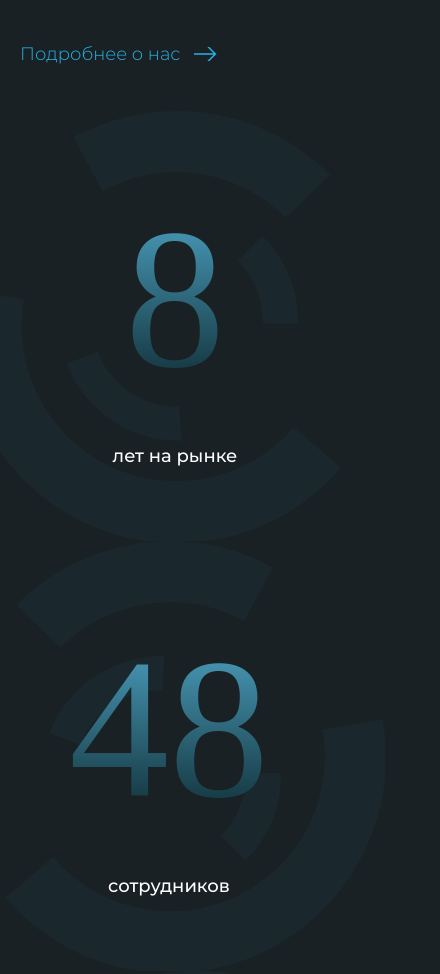
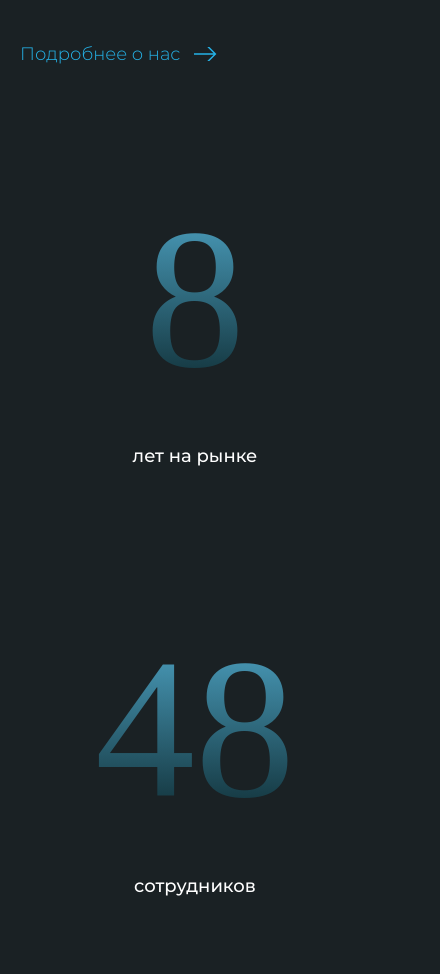
Before and after one commit to frostyx-vk/sibgau, a website: page index.html in a window 390 px wide. Shown: the part 1344-2318 px from the top of the page, 440 px wide, since content can reach past the window. Drawn offline with Linux system fonts and the light colour scheme.

Commit message:
fix adaptive

```diff
--- a/src/css/style.css
+++ b/src/css/style.css
@@ -983,10 +983,13 @@ p {
     .content-company {
         padding: 0 10px;
     }
-
-    .content-statistics .content-statistics__left {
+    .content-trust__button-shadowleft, .content-trust__button-shadowright {
+        display: none;
+    }
+
+    /* .content-statistics .content-statistics__left {
         margin-right: 40px;
-    }
+    } */
 
     .content-solution__right-block,
     .content-review {
@@ -1376,6 +1379,21 @@ p {
 
     .modal-content form {
         padding: 20px;
+    }
+    .content-statistics__left, .content-statistics__middle, .content-statistics__right {
+        background: none;
+    }
+    .middle {
+        position: static;
+    }
+    .content-trust__title-desc {
+        font-size: 24px;
+    }
+    .content-trust, .content-relation {
+        padding: 0 10px;
+    }
+    .content-trust__button-block, .content-statistics__left, .content-statistics__right {
+        width: auto;
     }
 }
 
```
